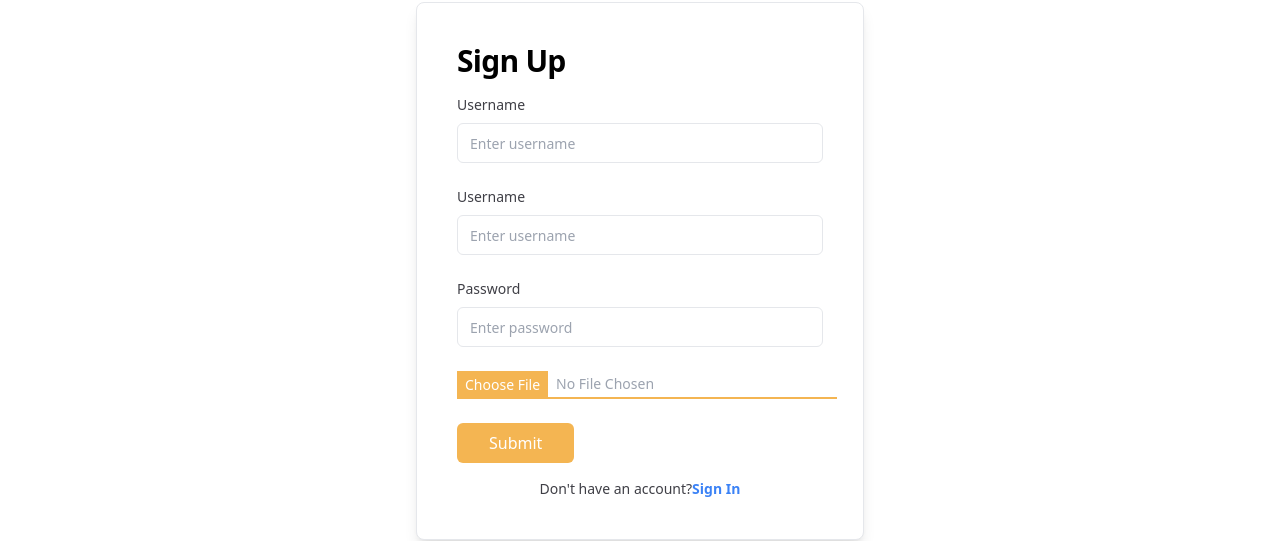
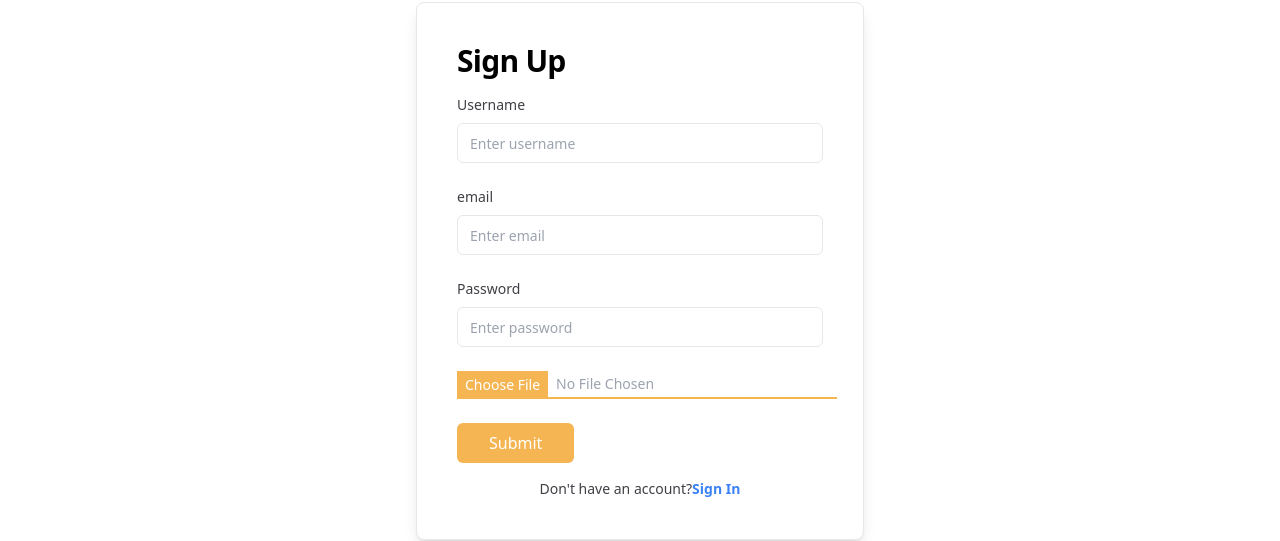
Before and after one commit to xunaiet-faruk/Restaurant-food-web, a React (Vite) app: page /signup in a window 1280 px wide. Shown: the part 198-739 px from the top of the page. Built offline with nearby package versions, Linux system fonts and the light colour scheme; no server answers.

Commit message:
register authentication

```diff
--- a/package.json
+++ b/package.json
@@ -10,6 +10,7 @@
     "preview": "vite preview"
   },
   "dependencies": {
+    "firebase": "^11.6.1",
     "localforage": "^1.10.0",
     "match-sorter": "^8.0.0",
     "react": "^19.0.0",
--- /dev/null
+++ b/src/Authentication/Firabase/firebase.config.js
@@ -0,0 +1,17 @@
+// Import the functions you need from the SDKs you need
+import { initializeApp } from "firebase/app";
+// TODO: Add SDKs for Firebase products that you want to use
+// https://firebase.google.com/docs/web/setup#available-libraries
+
+// Your web app's Firebase configuration
+const firebaseConfig = {
+    apiKey: "AIzaSyAFNcf7L5L9N3jqOOOLB9SrBmZx0vdZSMI",
+    authDomain: "restourant-web.firebaseapp.com",
+    projectId: "restourant-web",
+    storageBucket: "restourant-web.firebasestorage.app",
+    messagingSenderId: "760719889",
+    appId: "1:760719889:web:02f9842d2aae0421ef5fb0"
+};
+
+// Initialize Firebase
+export const app = initializeApp(firebaseConfig);
--- /dev/null
+++ b/src/Authentication/Provider/Authprobider.jsx
@@ -0,0 +1,53 @@
+import { createContext, useEffect, useState } from "react";
+import { createUserWithEmailAndPassword, getAuth, onAuthStateChanged, signInWithEmailAndPassword, signOut } from "firebase/auth";
+import { app } from "../Firabase/firebase.config";
+
+export const AuthContext =createContext(null)
+const auth = getAuth(app);
+
+const Authprobider = ({children}) => {
+    const [user,setuser] =useState(null)
+    const [loading,setloading] =useState(true)
+
+    const createUser =(email,password)=>{
+        setloading(true)
+        return createUserWithEmailAndPassword(auth,email,password)
+    }
+
+    const signIn =(email,password)=>{
+        setloading(true)
+        return signInWithEmailAndPassword(auth,email,password)
+    }
+
+    const logout =()=>{
+        setloading(true)
+        return signOut(auth)
+    }
+
+
+    useEffect(()=>{
+        const unSubscribe =onAuthStateChanged(auth,curentUser=>{
+            setuser(curentUser)
+            console.log("new user here",curentUser);
+            setloading(false)
+
+        })
+
+        return () =>{
+            return unSubscribe()
+        }
+    })
+
+    const authInfo ={
+        user,
+        loading,
+        createUser,signIn,logout
+    }
+    return (
+        <AuthContext.Provider value={authInfo}>
+            {children}
+        </AuthContext.Provider>
+    );
+};
+
+export default Authprobider;
--- a/src/Component/Identification/Login.jsx
+++ b/src/Component/Identification/Login.jsx
@@ -2,21 +2,30 @@ import { Link } from "react-router-dom";
 
 
 const Login = () => {
+    const hadlesubmit =e=>{
+        e.preventDefault();
+        const form =e.target
+        const Name =form.Name.value;
+        const password =form.password.value;
+        console.log(Name,password);
+    }
     return (
         <div className="pt-[200px]">
+            <form onSubmit={hadlesubmit}>
+
                 <div className="mx-auto w-full max-w-md space-y-4 rounded-lg border bg-white p-7 shadow-lg sm:p-10 ">
                     <h1 className="text-3xl font-semibold tracking-tight">Sign In</h1>
 
-                <form action="#" className="space-y-6">
+                    <div className="space-y-6">
                         <div className="space-y-2 text-sm">
-                        <label htmlFor="username" className="block text-zinc-700 dark:text-zinc-300 font-medium">
-                            Username
+                            <label htmlFor="Name" className="block text-zinc-700 dark:text-zinc-300 font-medium">
+                                Name
                             </label>
                             <input
                                 className="flex h-10 w-full rounded-md border px-3 py-2 text-sm focus:ring-1 focus-visible:outline-none dark:border-zinc-700"
-                            id="username"
-                            placeholder="Enter username"
-                            name="username"
+                                id="Name"
+                                placeholder="Enter Name"
+                                name="Name"
                                 type="text"
                                 required
                             />
@@ -36,15 +45,17 @@ const Login = () => {
 
                         </div>
                         <button className="rounded-md bg-[#F4B552] px-4 py-2 text-white transition-colors hover:bg-black ">Submit</button>
-                </form>
+                    </div>
                     <p className="text-center text-sm text-zinc-700">
                         Don&apos;t have an account?
                         <a href="#" className="font-semibold underline">
-                        <Link className="text-blue-500 font-bold" to={'/signup'}>
+                            <Link type="Submit" className="text-blue-500 font-bold" to={'/signup'}>
                                 Signup</Link>
                         </a>
                     </p>
                 </div>
+
+            </form>
         </div>
     );
 };
--- a/src/Component/Identification/Register.jsx
+++ b/src/Component/Identification/Register.jsx
@@ -1,17 +1,34 @@
-import { useState } from "react";
+import { useContext, useState } from "react";
 import { Link } from "react-router-dom";
+import { AuthContext } from "../../Authentication/Provider/Authprobider";
 
 
 const Register = () => {
     const [showName, setShowName] = useState({});
+    const { createUser } =useContext(AuthContext)
+    const handleRegister =e=>{
+        e.preventDefault();
+        const form =e.target
+        const name=form.name.value;
+        const email =form.email.value
+        const password =form.password.value;
+        // const image =form.image.value;
+        const Allinfo ={name,email,password}
+        createUser(email,name)
+        .then(result =>{
+            const Registeruser =result.user;
+            console.log(Registeruser);
+        })
+    }
 
     return (
         <div>
             <div className="pt-[200px]">
+               <form onSubmit={handleRegister}>
                     <div className="mx-auto w-full max-w-md space-y-4 rounded-lg border bg-white p-7 shadow-lg sm:p-10 ">
                         <h1 className="text-3xl font-semibold tracking-tight">Sign Up</h1>
 
-                    <form action="#" className="space-y-6">
+                        <div action="#" className="space-y-6">
                             <div className="space-y-2 text-sm">
                                 <label htmlFor="username" className="block text-zinc-700 dark:text-zinc-300 font-medium">
                                     Username
@@ -20,21 +37,21 @@ const Register = () => {
                                     className="flex h-10 w-full rounded-md border px-3 py-2 text-sm focus:ring-1 focus-visible:outline-none dark:border-zinc-700"
                                     id="username"
                                     placeholder="Enter username"
-                                name="username"
+                                    name="name"
                                     type="text"
                                     required
                                 />
                             </div>
 
                             <div className="space-y-2 text-sm">
-                            <label htmlFor="username" className="block text-zinc-700 dark:text-zinc-300 font-medium">
-                                Username
+                                <label htmlFor="email" className="block text-zinc-700 dark:text-zinc-300 font-medium">
+                                    email
                                 </label>
                                 <input
                                     className="flex h-10 w-full rounded-md border px-3 py-2 text-sm focus:ring-1 focus-visible:outline-none dark:border-zinc-700"
-                                id="username"
-                                placeholder="Enter username"
-                                name="username"
+                                    id="email"
+                                    placeholder="Enter email"
+                                    name="email"
                                     type="text"
                                     required
                                 />
@@ -65,18 +82,19 @@ const Register = () => {
                                         if (e.target.files && e.target.files[0]) {
                                             const imageFile = e.target.files[0]; setShowName(imageFile);
                                         }
-                                }} className="hidden" type="file" name="" id="type2-1"
+                                    }} className="hidden" type="file" name="image" id="type2-1"
                                 />
                             </div>
                             <button className="rounded-md bg-[#F4B552] px-8 py-2 text-white transition-colors hover:bg-black ">Submit</button>
-                    </form>
+                        </div>
                         <p className="text-center text-sm text-zinc-700">
                             Don&apos;t have an account?
-                        <Link className="text-blue-500 font-bold" to={'/login'}>
+                            <Link type="Submit" className="text-blue-500 font-bold" to={'/login'}>
                                 Sign In
                             </Link>
                         </p>
                     </div>
+               </form>
             </div>
         </div>
     );
--- a/src/main.jsx
+++ b/src/main.jsx
@@ -5,10 +5,13 @@ import {
   RouterProvider,
 } from "react-router-dom";
 import router from './Component/Routes/Router';
+import Authprobider from './Authentication/Provider/Authprobider';
 
 createRoot(document.getElementById('root')).render(
   <StrictMode>
-    <RouterProvider router={router} />
+    <Authprobider>
+      <RouterProvider router={router} />
+    </Authprobider>
 
   </StrictMode>,
 )
```
Also changed, not shown: src/Pages/Shared/Navbar.jsx (+31 -2 lines), 1 other file (tests, documents, lock files or other folders). Lines whose indentation alone changed are shown as unchanged.
